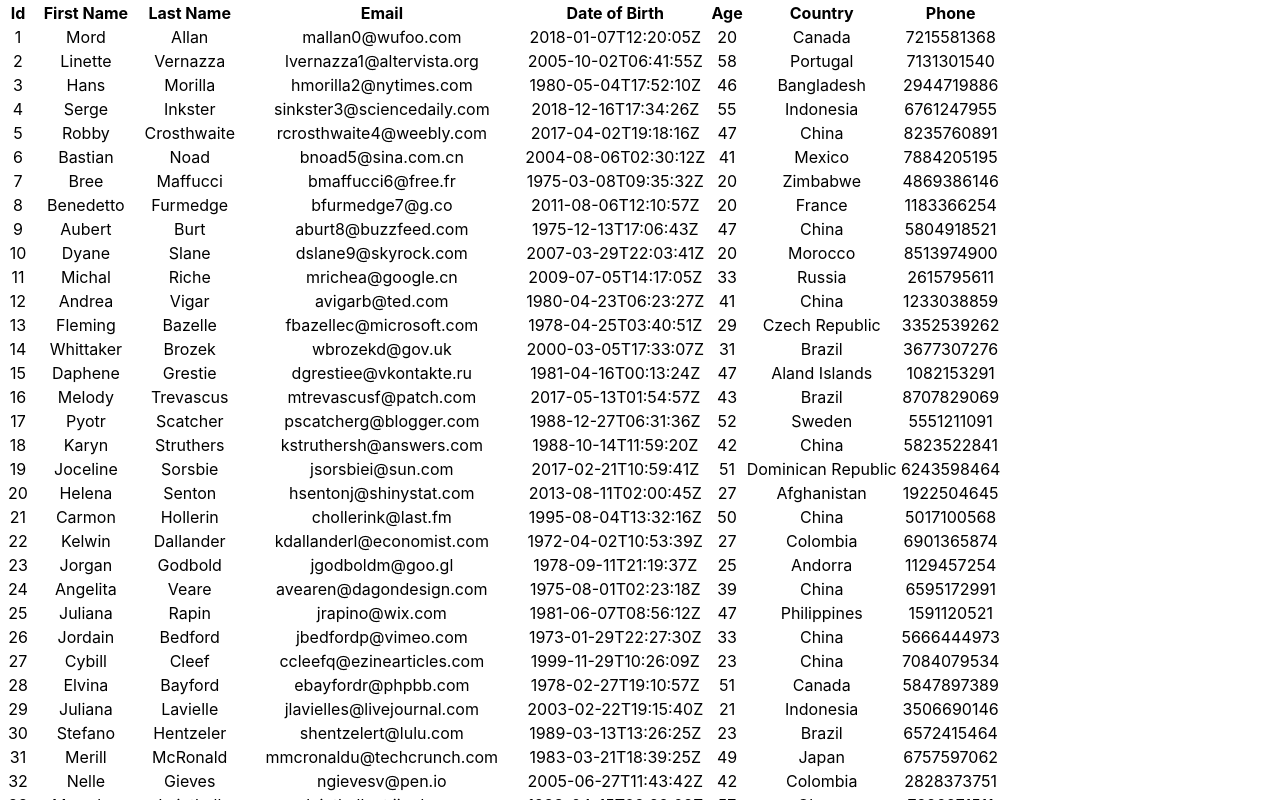
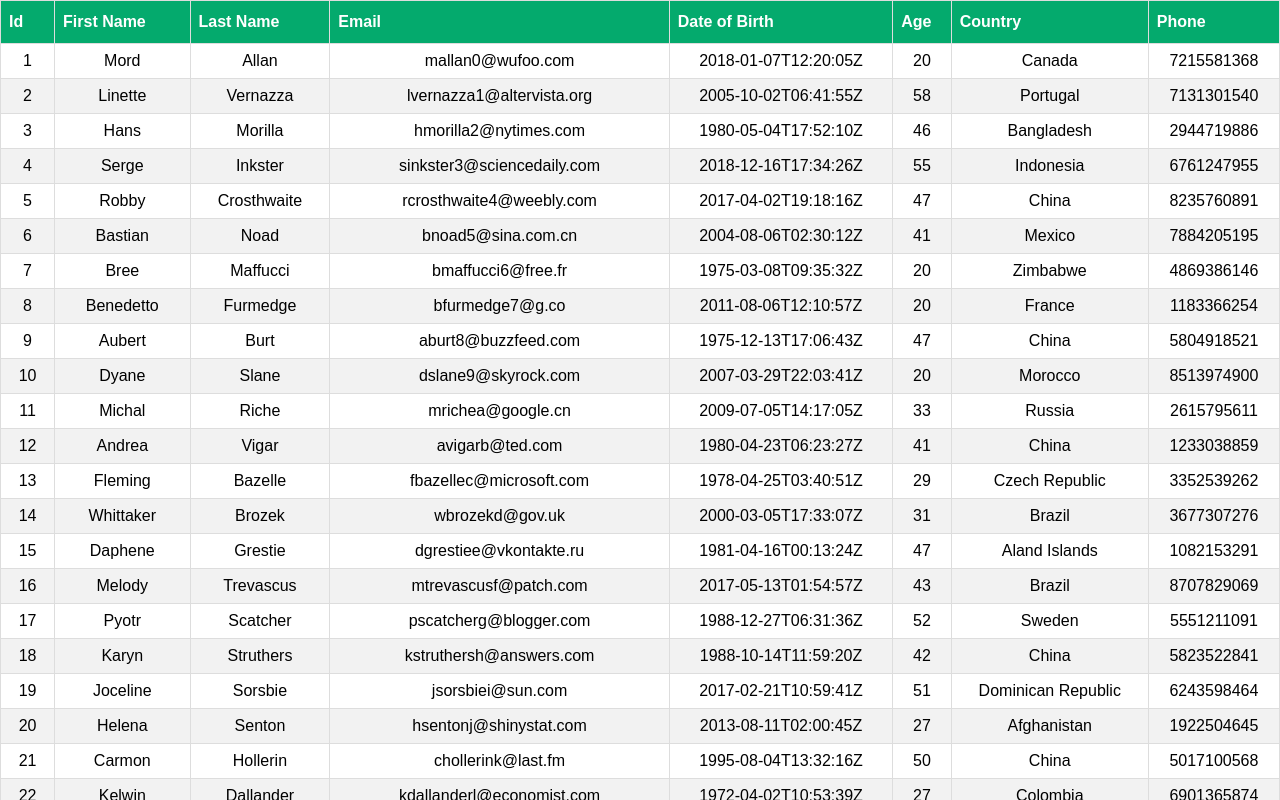
Before and after one commit to priyan1995/React-table-demo, a React (Create React App) app: page / in a window 1280 px wide. Shown: the top 800 px of the page. Built offline with nearby package versions, Linux system fonts and the light colour scheme.

Commit message:
table css added

```diff
--- a/src/components/basicTable.js
+++ b/src/components/basicTable.js
@@ -2,8 +2,7 @@
 import { useTable } from "react-table"
 import MOCK_DATA from './MOCK_DATA.json'
 import { COLUMNS } from './columns'
-// import ReactTable from "react-table-6";
-// import "react-table-6/react-table.css"
+import './table.css'
 
 export const BasicTable = () => {
 
--- /dev/null
+++ b/src/components/table.css
@@ -0,0 +1,26 @@
+table {
+    font-family: Arial, Helvetica, sans-serif;
+    border-collapse: collapse;
+    width: 100%;
+}
+
+table td, table th {
+    border: 1px solid #ddd;
+    padding: 8px;
+}
+
+table tr:nth-child(even) {
+    background-color: #f2f2f2;
+}
+
+table tr:hover {
+    background-color: #ddd;
+}
+
+table th {
+    padding-top: 12px;
+    padding-bottom: 12px;
+    text-align: left;
+    background-color: #04AA6D;
+    color: white;
+}
```
